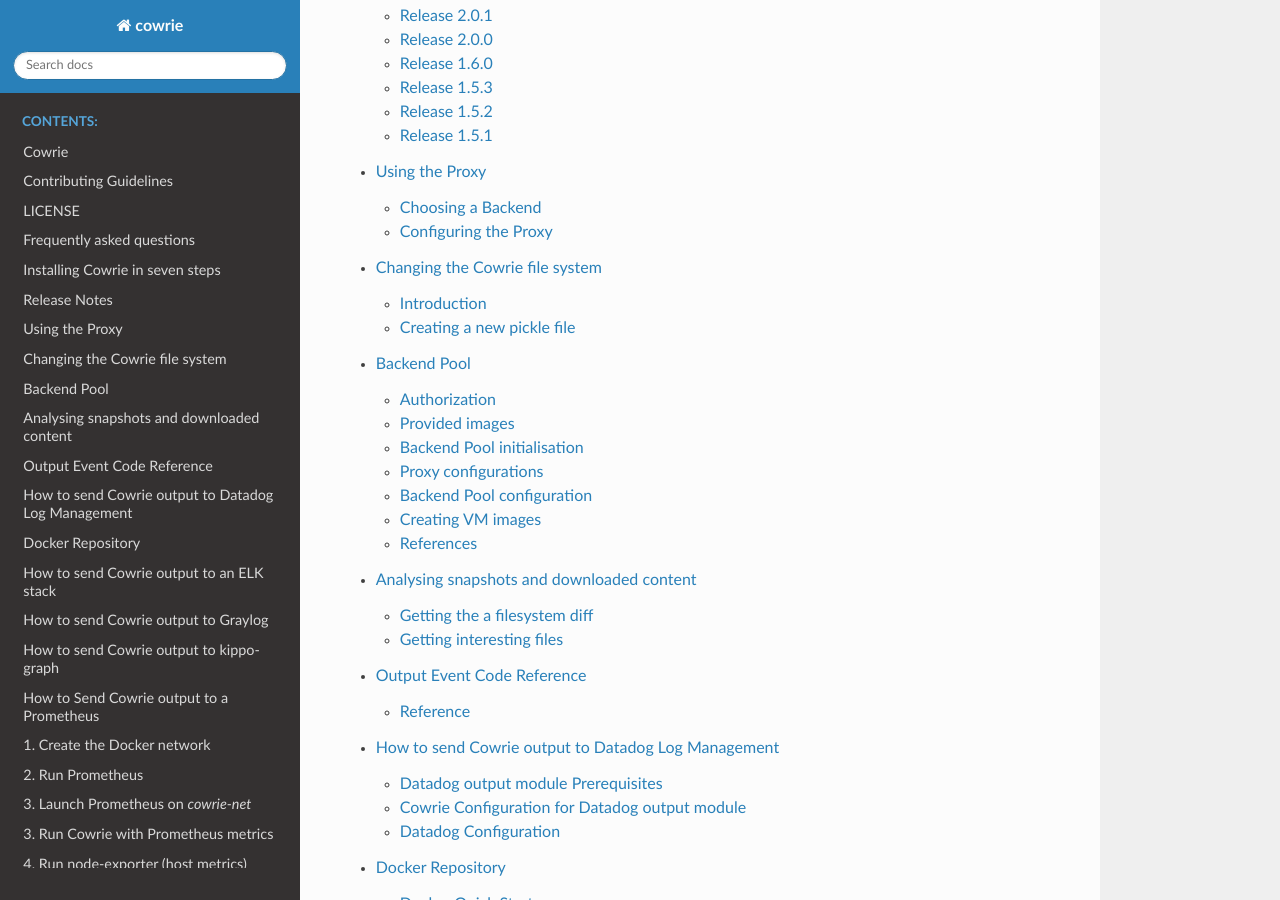
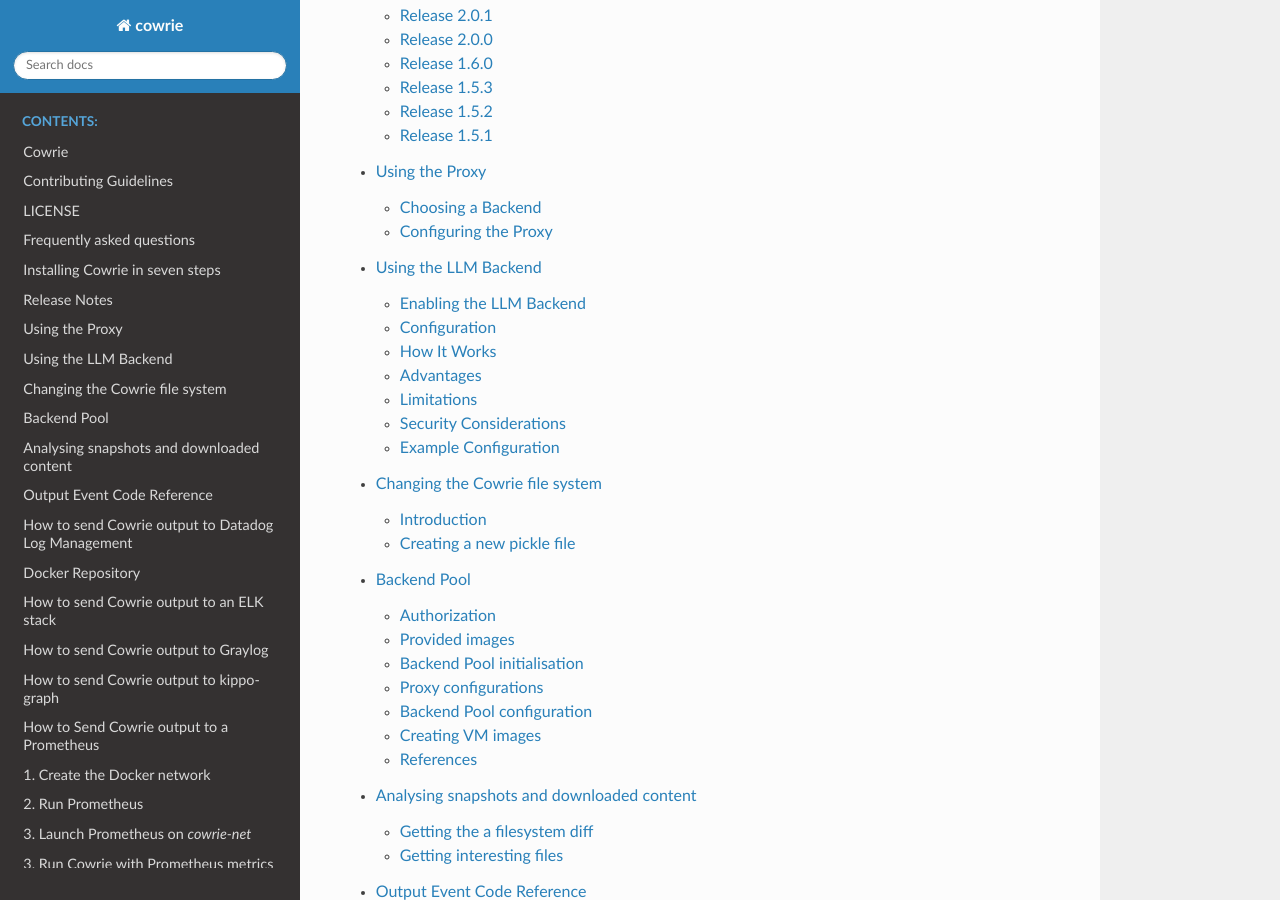
Before and after one commit to cowrie/cowrie, a Sphinx documentation site: the page built from docs/index.rst, in a window 1280 px wide and 900 px high, scrolled down 1416 px. Built offline with Sphinx 7.4.7 and the Read the Docs theme 3.1.0, drawn with Linux system fonts in a browser that asks for light colours; part of the change alters nothing that is shown.

Commit message:
add LLM docs

```diff
--- /dev/null
+++ b/docs/LLM.rst
@@ -0,0 +1,149 @@
+Using the LLM Backend
+#####################
+
+The LLM (Large Language Model) backend uses AI models like OpenAI's GPT to generate
+realistic shell responses. Instead of static command emulation, the LLM dynamically
+generates output for any command, making the honeypot more convincing and capable
+of handling unexpected inputs.
+
+This is an experimental feature that provides a high-interaction honeypot experience
+without requiring a real backend system.
+
+Enabling the LLM Backend
+************************
+
+To use the LLM backend, change the ``backend`` option to ``llm`` in the ``[honeypot]`` section::
+
+    [honeypot]
+    backend = llm
+
+Then configure the ``[llm]`` section with your API credentials.
+
+Configuration
+*************
+
+API Key (Required)
+==================
+
+You must provide an API key for the LLM service. For OpenAI::
+
+    [llm]
+    api_key = sk-your-api-key-here
+
+Get your API key from https://platform.openai.com/api-keys
+
+Model Selection
+===============
+
+Choose which model to use. Smaller models are faster and cheaper, larger models
+may provide more realistic responses::
+
+    [llm]
+    model = gpt-4o-mini
+
+Common options:
+
+* ``gpt-4o-mini`` - Fast and cost-effective (default)
+* ``gpt-4o`` - More capable, higher cost
+* ``gpt-4-turbo`` - High capability
+
+Custom API Endpoints
+====================
+
+To use a different OpenAI-compatible API (such as a local LLM server), configure
+the host and path::
+
+    [llm]
+    host = https://api.openai.com
+    path = /v1/chat/completions
+
+For local LLM servers like Ollama or text-generation-webui, point to your local endpoint::
+
+    [llm]
+    host = http://localhost:11434
+    path = /v1/chat/completions
+
+Response Parameters
+===================
+
+Control how the LLM generates responses::
+
+    [llm]
+    # Maximum tokens in the response (default: 500)
+    max_tokens = 500
+
+    # Temperature: 0.0-2.0, higher = more random (default: 0.7)
+    temperature = 0.7
+
+Debugging
+=========
+
+Enable debug logging to see LLM requests and responses::
+
+    [llm]
+    debug = true
+
+This logs the full request/response JSON to the Cowrie log file.
+
+How It Works
+************
+
+When an attacker connects and enters a command:
+
+1. The command is sent to the LLM along with a system prompt that instructs it to
+   simulate a Linux server
+2. The LLM generates realistic command output
+3. The response is displayed to the attacker
+4. Command history is maintained to provide context for follow-up commands
+
+The LLM maintains conversation history (last 10 commands) to provide consistent
+responses across a session. For example, if the attacker runs ``cd /tmp`` followed
+by ``pwd``, the LLM will correctly respond with ``/tmp``.
+
+Advantages
+**********
+
+* **No static signatures**: Every response is dynamically generated
+* **Handles any command**: Unlike the shell backend, unknown commands get realistic responses
+* **Consistent sessions**: Maintains context across commands
+* **Easy setup**: No virtual filesystem or backend VMs required
+
+Limitations
+***********
+
+* **API costs**: Each command requires an API call
+* **Latency**: Responses take 1-3 seconds depending on the model
+* **State consistency**: The LLM may occasionally be inconsistent with filesystem state
+* **No real execution**: Downloads and file operations are simulated, not real
+
+Security Considerations
+***********************
+
+* Your API key is sent with every request - keep your configuration file secure
+* LLM responses are logged - review logs for any unexpected content
+* The LLM cannot execute real commands - all responses are text-only
+
+Example Configuration
+*********************
+
+Minimal configuration::
+
+    [honeypot]
+    backend = llm
+
+    [llm]
+    api_key = sk-your-api-key-here
+
+Full configuration with all options::
+
+    [honeypot]
+    backend = llm
+
+    [llm]
+    api_key = sk-your-api-key-here
+    model = gpt-4o-mini
+    host = https://api.openai.com
+    path = /v1/chat/completions
+    max_tokens = 500
+    temperature = 0.7
+    debug = false
--- a/docs/index.rst
+++ b/docs/index.rst
@@ -17,6 +17,7 @@ Welcome to Cowrie's documentation!
    INSTALL.rst
    CHANGELOG.rst
    PROXY.rst
+   LLM.rst
    HONEYFS.rst
    BACKEND_POOL.rst
    SNAPSHOTS.rst
```
